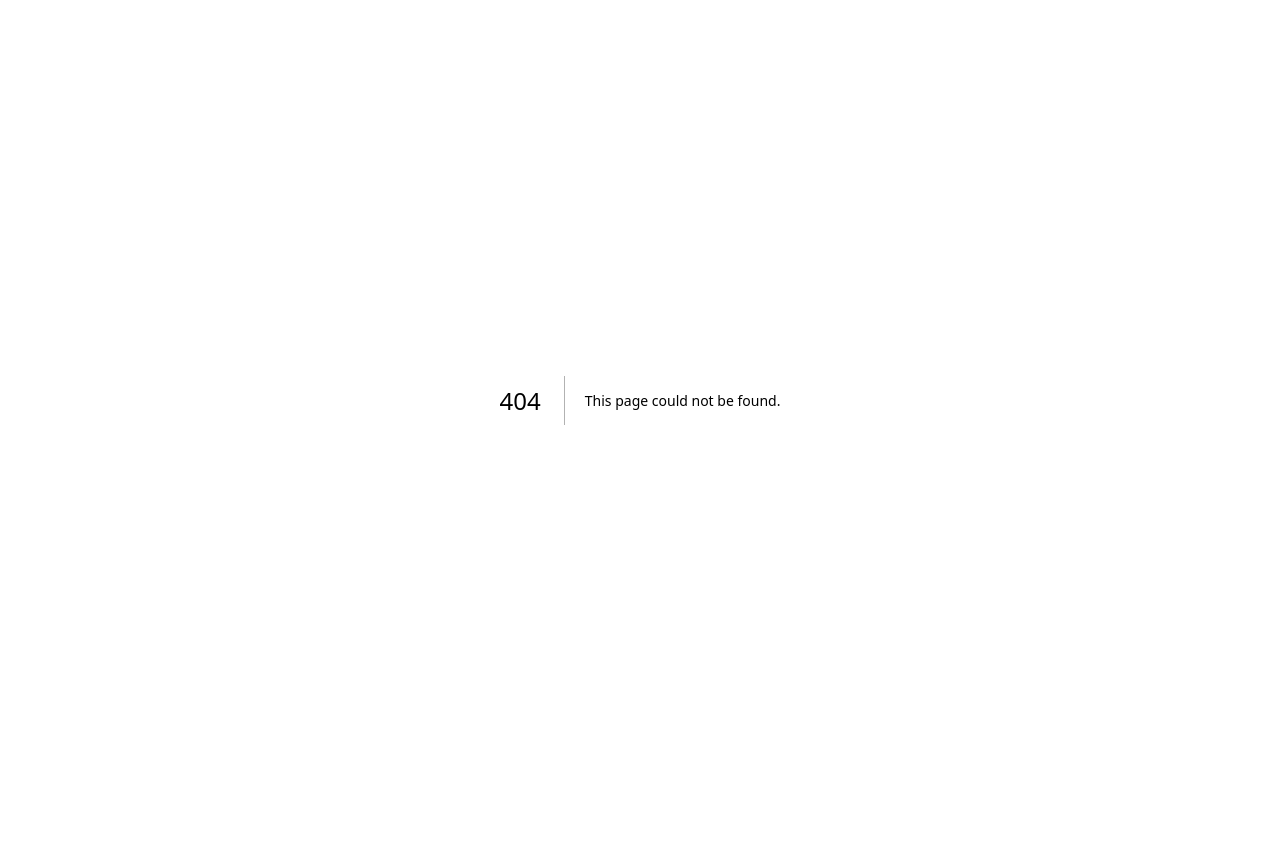
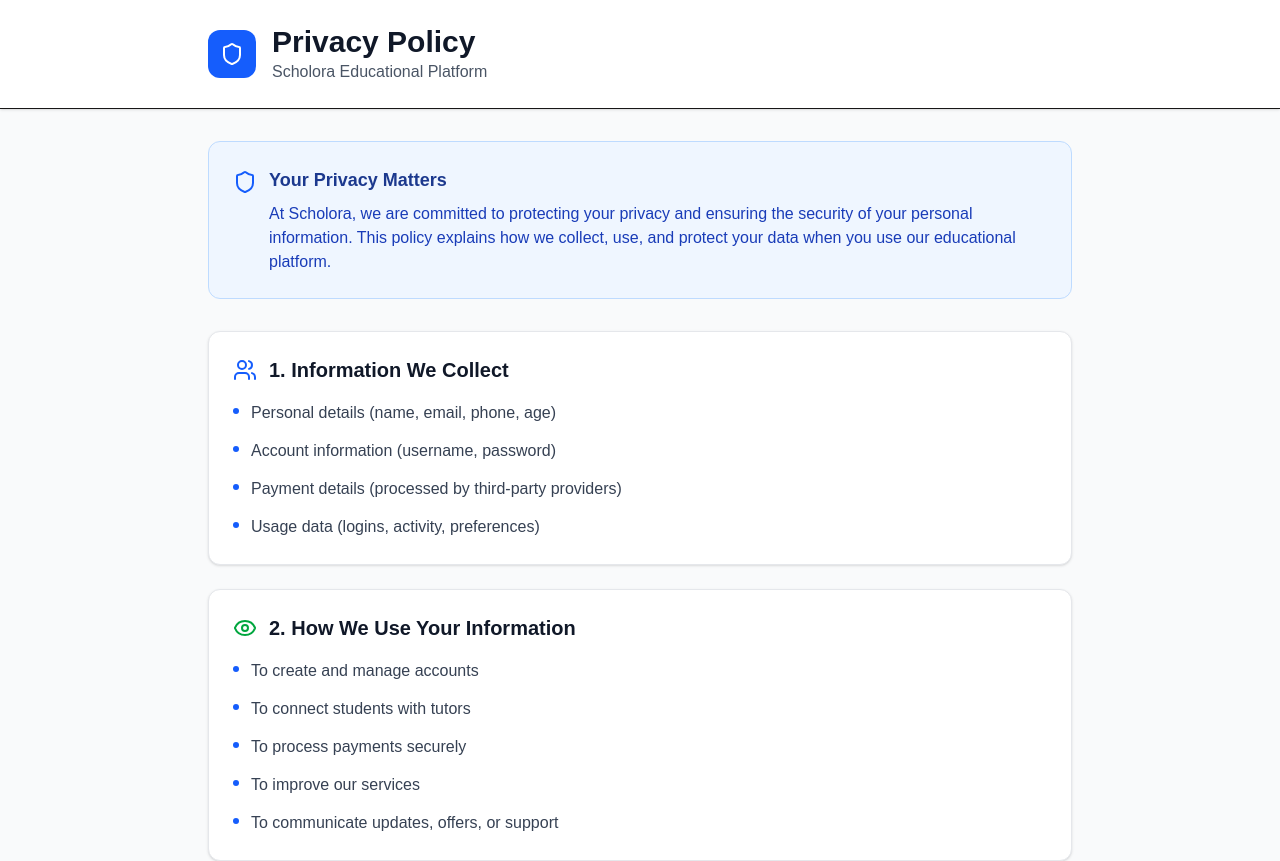
Before and after one commit to Mrmohsine/scholora_frontend, a Next.js app: page /legal/privacy in a window 1280 px wide. Before the commit this address had no page. Shown: the top 861 px of the page. Before the commit the page ends 800 px from the top, so only its background shows below. Built offline with nearby package versions, Linux system fonts and the light colour scheme.

Commit message:
Integrate page privacy

```diff
--- /dev/null
+++ b/src/app/legal/privacy/page.tsx
@@ -0,0 +1,188 @@
+'use client';
+
+import React from 'react';
+import { Shield, Lock, Users, CreditCard, Eye, Mail, FileText, AlertCircle } from 'lucide-react';
+
+const PrivacyPolicyPage: React.FC = () => {
+  const sections = [
+    {
+      id: 'information-collect',
+      title: '1. Information We Collect',
+      icon: <Users className="w-6 h-6 text-blue-600" />,
+      content: [
+        'Personal details (name, email, phone, age)',
+        'Account information (username, password)',
+        'Payment details (processed by third-party providers)',
+        'Usage data (logins, activity, preferences)'
+      ]
+    },
+    {
+      id: 'how-we-use',
+      title: '2. How We Use Your Information',
+      icon: <Eye className="w-6 h-6 text-green-600" />,
+      content: [
+        'To create and manage accounts',
+        'To connect students with tutors',
+        'To process payments securely',
+        'To improve our services',
+        'To communicate updates, offers, or support'
+      ]
+    },
+    {
+      id: 'sharing-data',
+      title: '3. Sharing Data',
+      icon: <Shield className="w-6 h-6 text-purple-600" />,
+      content: [
+        'With tutors or students for lesson purposes',
+        'With payment processors and service providers',
+        'When required by law or legal requests'
+      ]
+    },
+    {
+      id: 'cookies-tracking',
+      title: '4. Cookies & Tracking',
+      icon: <FileText className="w-6 h-6 text-orange-600" />,
+      content: [
+        'See our Cookie Policy for details on how we use cookies and tracking technologies'
+      ]
+    },
+    {
+      id: 'children-privacy',
+      title: '5. Children\'s Privacy',
+      icon: <AlertCircle className="w-6 h-6 text-red-600" />,
+      content: [
+        'If you are under 16, parental consent is required',
+        'Scholora does not knowingly collect data from children without such consent'
+      ]
+    },
+    {
+      id: 'data-security',
+      title: '6. Data Security',
+      icon: <Lock className="w-6 h-6 text-indigo-600" />,
+      content: [
+        'We use industry-standard methods (encryption, secure storage) to protect your data'
+      ]
+    },
+    {
+      id: 'user-rights',
+      title: '7. User Rights',
+      icon: <Users className="w-6 h-6 text-teal-600" />,
+      content: [
+        'Access, update, or delete your personal data',
+        'Opt out of marketing communications'
+      ]
+    }
+  ];
+
+  return (
+    <div className="min-h-screen bg-gray-50">
+      {/* Header */}
+      <div className="bg-white shadow-sm border-b">
+        <div className="max-w-4xl mx-auto px-4 py-6">
+          <div className="flex items-center space-x-4">
+            <div className="w-12 h-12 bg-blue-600 rounded-xl flex items-center justify-center">
+              <Shield className="w-6 h-6 text-white" />
+            </div>
+            <div>
+              <h1 className="text-3xl font-bold text-gray-900">Privacy Policy</h1>
+              <p className="text-gray-600">Scholora Educational Platform</p>
+            </div>
+          </div>
+        </div>
+      </div>
+
+      {/* Main Content */}
+      <div className="max-w-4xl mx-auto px-4 py-8">
+        {/* Introduction */}
+        <div className="bg-blue-50 border border-blue-200 rounded-xl p-6 mb-8">
+          <div className="flex items-start space-x-3">
+            <Shield className="w-6 h-6 text-blue-600 mt-1 flex-shrink-0" />
+            <div>
+              <h2 className="text-lg font-semibold text-blue-900 mb-2">
+                Your Privacy Matters
+              </h2>
+              <p className="text-blue-800">
+                At Scholora, we are committed to protecting your privacy and ensuring the security
+                of your personal information. This policy explains how we collect, use, and protect
+                your data when you use our educational platform.
+              </p>
+            </div>
+          </div>
+        </div>
+
+        {/* Policy Sections */}
+        <div className="space-y-6">
+          {sections.map((section, index) => (
+            <div
+              key={section.id}
+              className="bg-white rounded-xl shadow-sm border border-gray-200 overflow-hidden"
+            >
+              <div className="p-6">
+                <div className="flex items-center space-x-3 mb-4">
+                  {section.icon}
+                  <h3 className="text-xl font-semibold text-gray-900">
+                    {section.title}
+                  </h3>
+                </div>
+
+                <div className="space-y-3">
+                  {section.content.map((item, itemIndex) => (
+                    <div key={itemIndex} className="flex items-start space-x-3">
+                      <div className="w-1.5 h-1.5 bg-blue-600 rounded-full mt-2 flex-shrink-0"></div>
+                      <p className="text-gray-700 leading-relaxed">{item}</p>
+                    </div>
+                  ))}
+                </div>
+              </div>
+            </div>
+          ))}
+        </div>
+
+        {/* Last Updated */}
+        <div className="mt-12 bg-gray-100 rounded-xl p-6">
+          <div className="flex items-center justify-between">
+            <div>
+              <h3 className="text-lg font-semibold text-gray-900 mb-1">
+                Policy Updates
+              </h3>
+              <p className="text-gray-600">
+                This privacy policy was last updated on {new Date().toLocaleDateString('en-US', {
+                  year: 'numeric',
+                  month: 'long',
+                  day: 'numeric'
+                })}
+              </p>
+            </div>
+            <FileText className="w-8 h-8 text-gray-400" />
+          </div>
+        </div>
+
+        {/* Contact Section */}
+        <div className="mt-8 bg-gradient-to-r from-blue-600 to-purple-600 rounded-xl p-6 text-white">
+          <div className="text-center">
+            <Mail className="w-8 h-8 mx-auto mb-3 opacity-90" />
+            <h3 className="text-xl font-semibold mb-2">
+              Questions About Your Privacy?
+            </h3>
+            <p className="opacity-90 mb-4">
+              We're here to help. Contact our privacy team for any concerns or questions.
+            </p>
+            <div className="flex flex-col sm:flex-row gap-3 justify-center">
+              <a
+                href="mailto:support@scholora.com"
+                className="bg-white/20 hover:bg-white/30 px-6 py-2 rounded-lg transition-colors"
+              >
+                support@scholora.com
+              </a>
+            </div>
+          </div>
+        </div>
+
+        {/* Footer Navigation */}
+
+      </div>
+    </div>
+  );
+};
+
+export default PrivacyPolicyPage;
--- a/src/app/page.tsx
+++ b/src/app/page.tsx
@@ -621,9 +621,9 @@
             <div>
               <h3 className="font-bold text-white mb-6 text-lg">Legal</h3>
               <ul className="space-y-3">
-                <li><a href="/public/legal/terms" className="text-gray-400 hover:text-white transition-colors font-medium">Terms</a></li>
-                <li><a href="/public/legal/privacy" className="text-gray-400 hover:text-white transition-colors font-medium">Privacy</a></li>
-                <li><a href="/public/legal/cookies" className="text-gray-400 hover:text-white transition-colors font-medium">Cookies</a></li>
+                <li><a href="/legal/terms" className="text-gray-400 hover:text-white transition-colors font-medium">Terms</a></li>
+                <li><a href="/legal/privacy" className="text-gray-400 hover:text-white transition-colors font-medium">Privacy</a></li>
+                <li><a href="/legal/cookies" className="text-gray-400 hover:text-white transition-colors font-medium">Cookies</a></li>
               </ul>
             </div>
           </div>
```
Also changed, not shown: src/app/legal/cookies/page.tsx (added), src/app/legal/terms/page.tsx (added).
